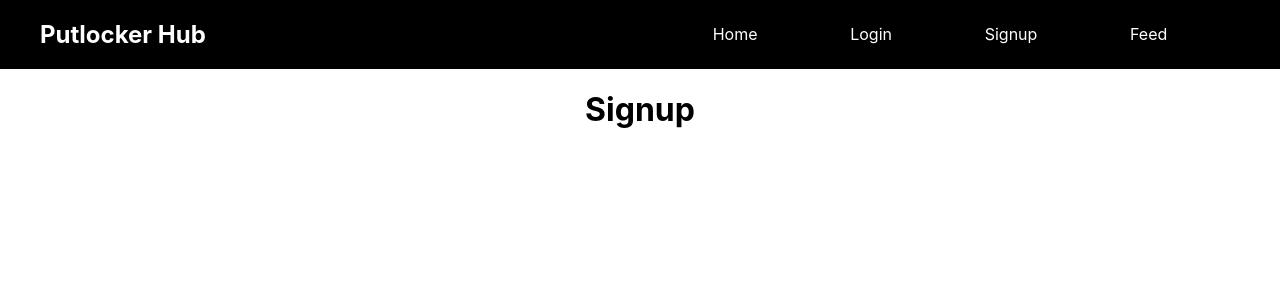
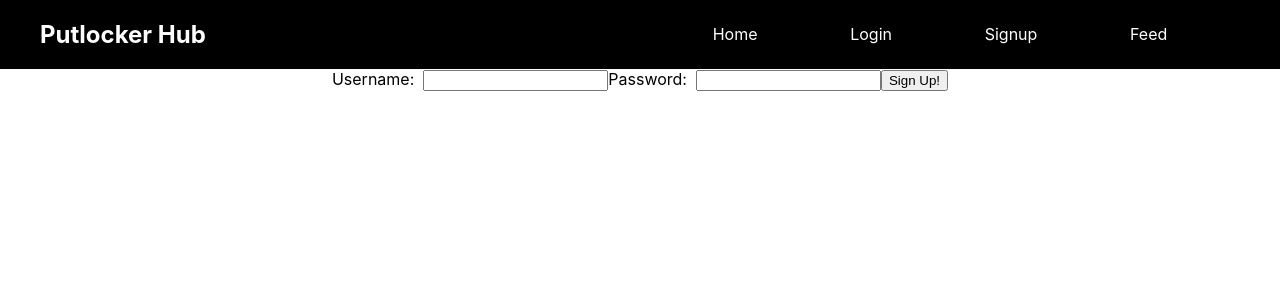
Before and after one commit to JesusNavarrete215/front-end, a React (Create React App) app: page /signup in a window 1280 px wide. Shown: the top 300 px of the page. Built offline with nearby package versions, Linux system fonts and the light colour scheme.

Commit message:
sign up form added

```diff
--- a/src/components/Signup.js
+++ b/src/components/Signup.js
@@ -1,10 +1,37 @@
-import React from 'react';
+import React, { useState } from 'react';
 import '../App.css';
 
+const initialState = {
+    username: '',
+    password: ''
+}
+
 const Signup = () => {
+    const [ formValue, setFormValue ] = useState(initialState);
+
+    const handleChange = (e) => {
+        setFormValue({
+            ...formValue,
+            [e.target.name]: e.target.value
+        })
+    }
+
+    const handleSubmit = (e) => {
+        e.preventDefault();
+        console.log(formValue);
+    }
+
 	return (
 		<div>
-			<h1>Signup</h1>
+			<form onSubmit={handleSubmit}>
+                <label>Username: &nbsp;
+                    <input type='text' name='username' id='username' onChange={handleChange} value={formValue.username}/>
+                </label>
+                <label>Password: &nbsp;
+                    <input text='password' name='password' id='password' onChange={handleChange} value={formValue.password}/>
+                </label>
+                <button>Sign Up!</button>
+            </form>
 		</div>
 	)
 }
```
